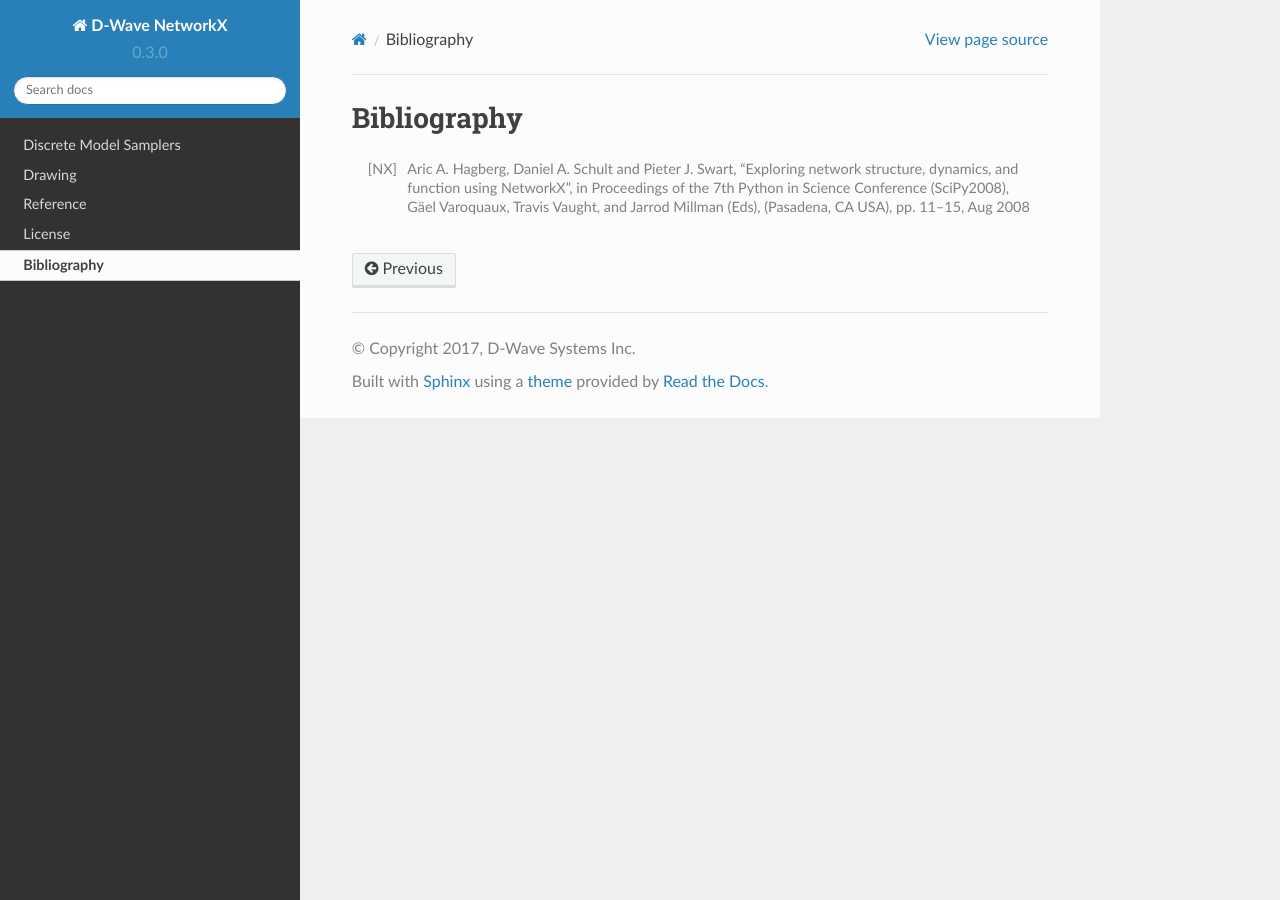
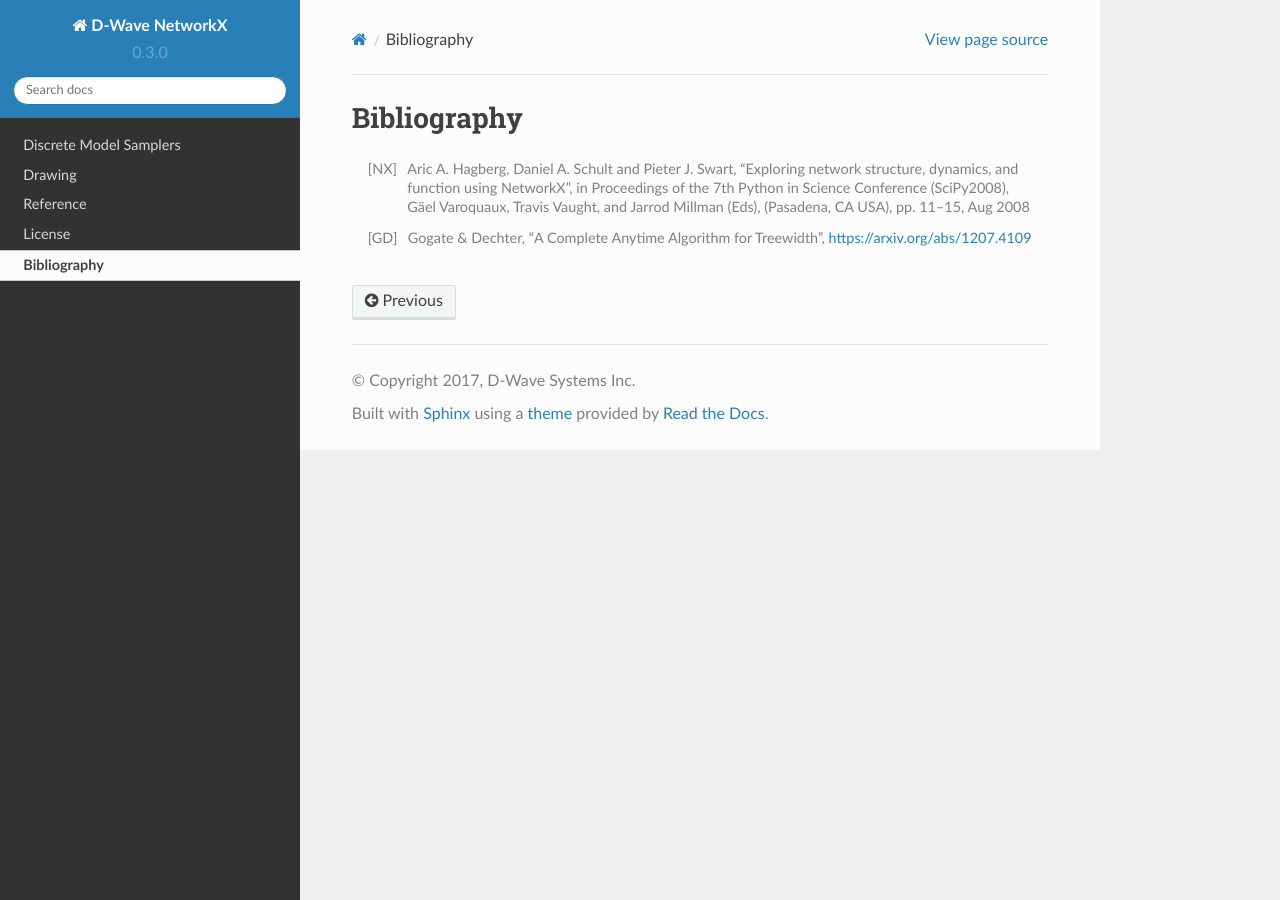
Before and after one commit to dwavesystems/dwave-networkx, a Sphinx documentation site: the page built from docs/bibliography.rst, in a window 1280 px wide. Built offline with Sphinx 7.4.7 and the Read the Docs theme 2.0.0, drawn with Linux system fonts in a browser that asks for light colours.

Commit message:
fixed citation

```diff
--- a/docs/bibliography.rst
+++ b/docs/bibliography.rst
@@ -2,3 +2,5 @@
 ============
 
 .. [NX] Aric A. Hagberg, Daniel A. Schult and Pieter J. Swart, “Exploring network structure, dynamics, and function using NetworkX”, in Proceedings of the 7th Python in Science Conference (SciPy2008), Gäel Varoquaux, Travis Vaught, and Jarrod Millman (Eds), (Pasadena, CA USA), pp. 11–15, Aug 2008
+
+.. [GD] Gogate & Dechter, "A Complete Anytime Algorithm for Treewidth", https://arxiv.org/abs/1207.4109
```
